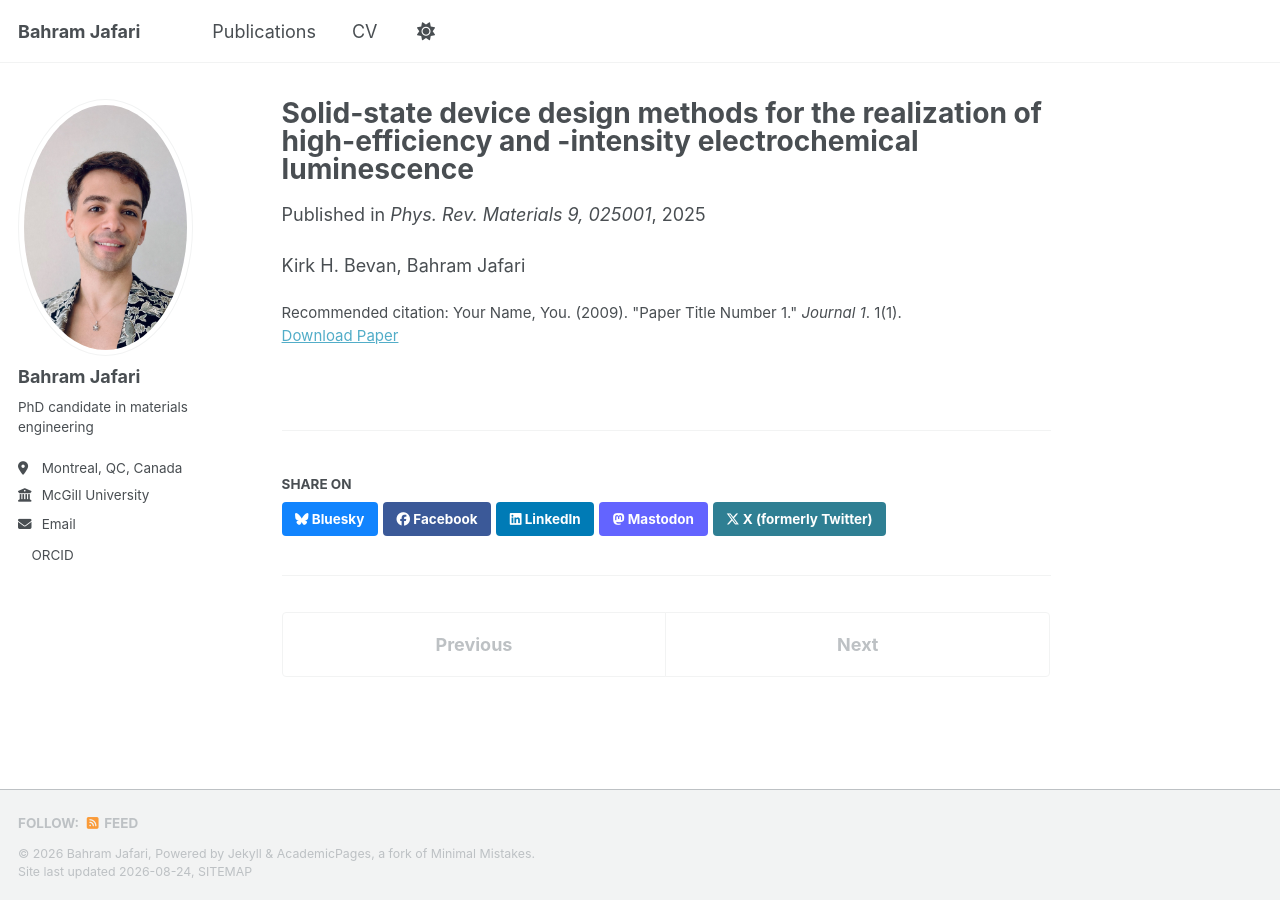
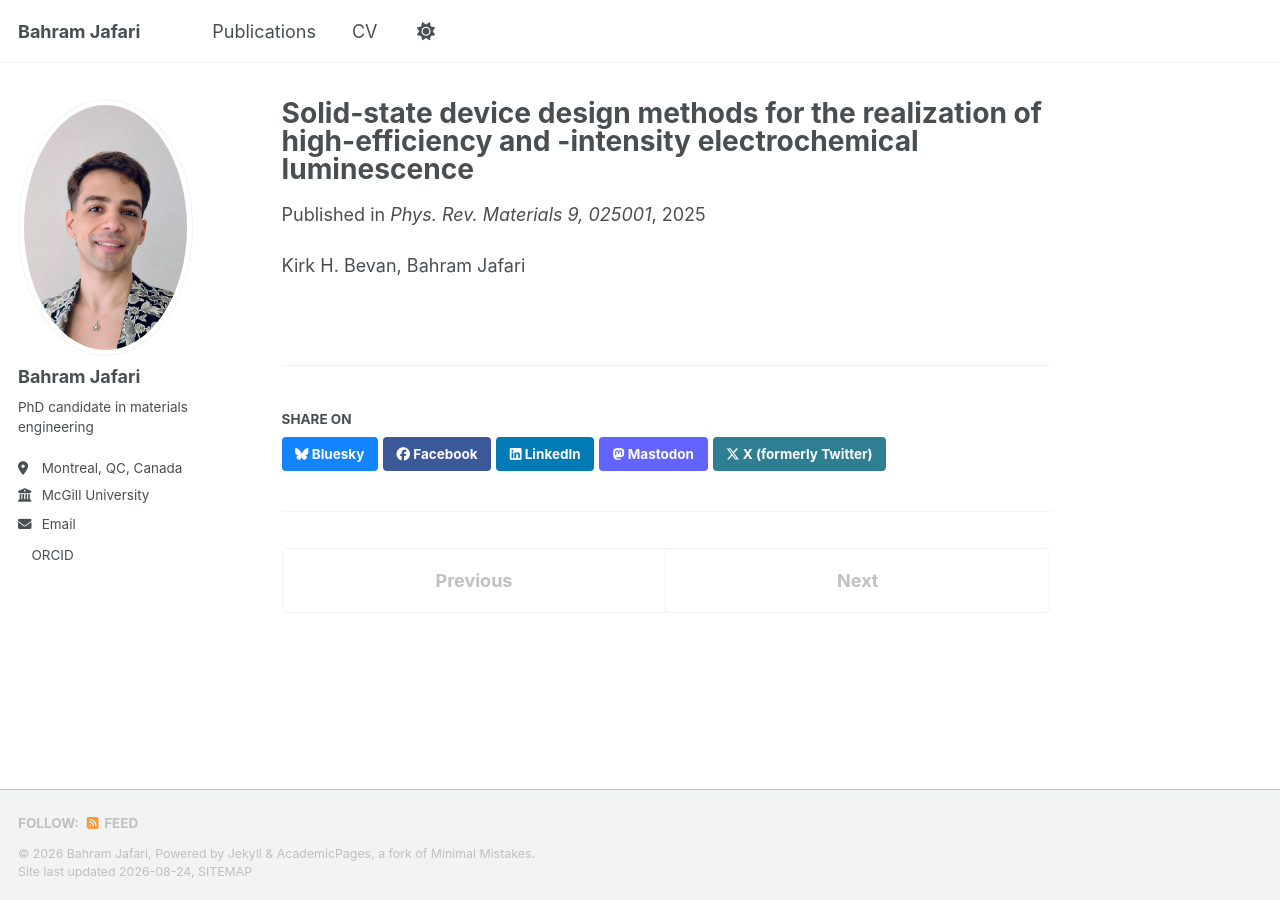
Before and after one commit to bahramjafarii/bahramjafarii.github.io, a Jekyll site: the page built from _publications/2025-02-03-paper-title-number-1.md, in a window 1280 px wide. Built offline with Jekyll 4.4.1, drawn with Linux system fonts in a browser that asks for light colours; a style sheet for code colours, icons or effects is not loaded.

Commit message:
Update citation and bibtexurl formatting

```diff
--- a/_publications/2025-02-03-paper-title-number-1.md
+++ b/_publications/2025-02-03-paper-title-number-1.md
@@ -8,7 +8,7 @@ date: 2025-02-03
 venue: 'Phys. Rev. Materials 9, 025001' # 'Journal 1'
 slidesurl: #'https://academicpages.github.io/files/slides1.pdf'
 paperurl: 'https://doi.org/10.1103/physrevmaterials.9.025001' # 'https://academicpages.github.io/files/paper1.pdf'
-bibtexurl: #'https://academicpages.github.io/files/bibtex1.bib'
-citation: 'Your Name, You. (2009). &quot;Paper Title Number 1.&quot; <i>Journal 1</i>. 1(1).'
+bibtexurl: # 'https://academicpages.github.io/files/bibtex1.bib'
+citation: # 'Your Name, You. (2009). &quot;Paper Title Number 1.&quot; <i>Journal 1</i>. 1(1).'
 ---
 Kirk H. Bevan, Bahram Jafari
```
